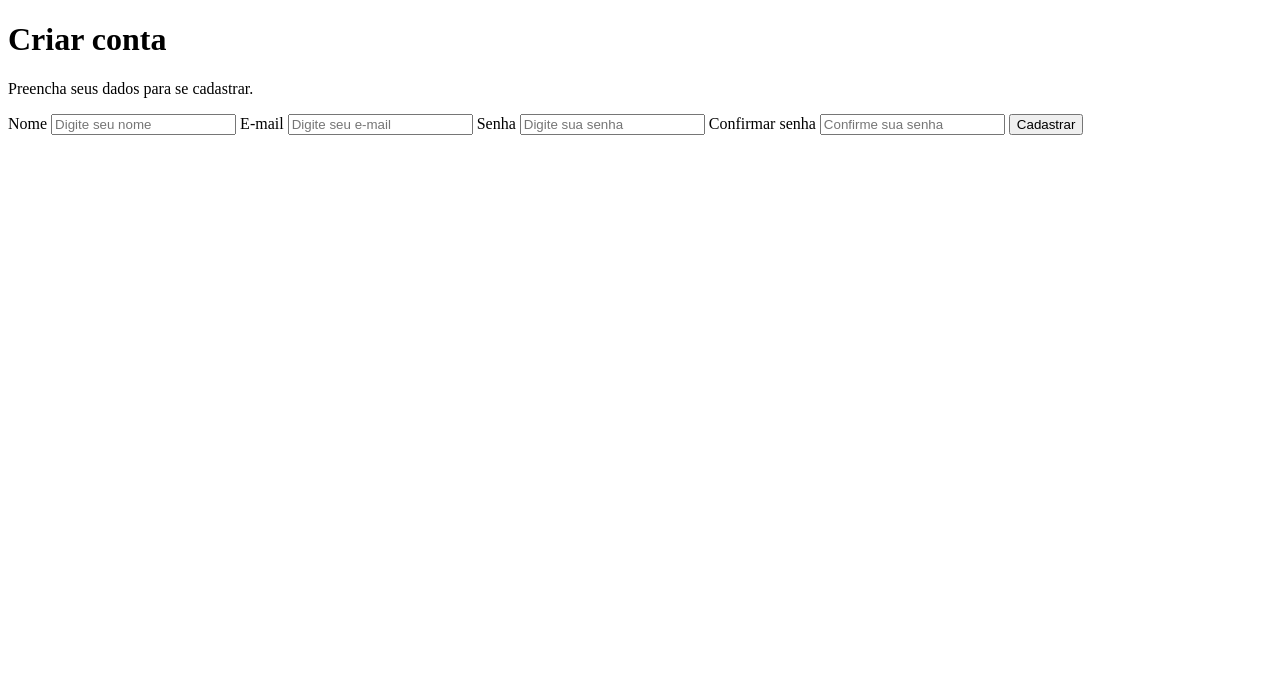
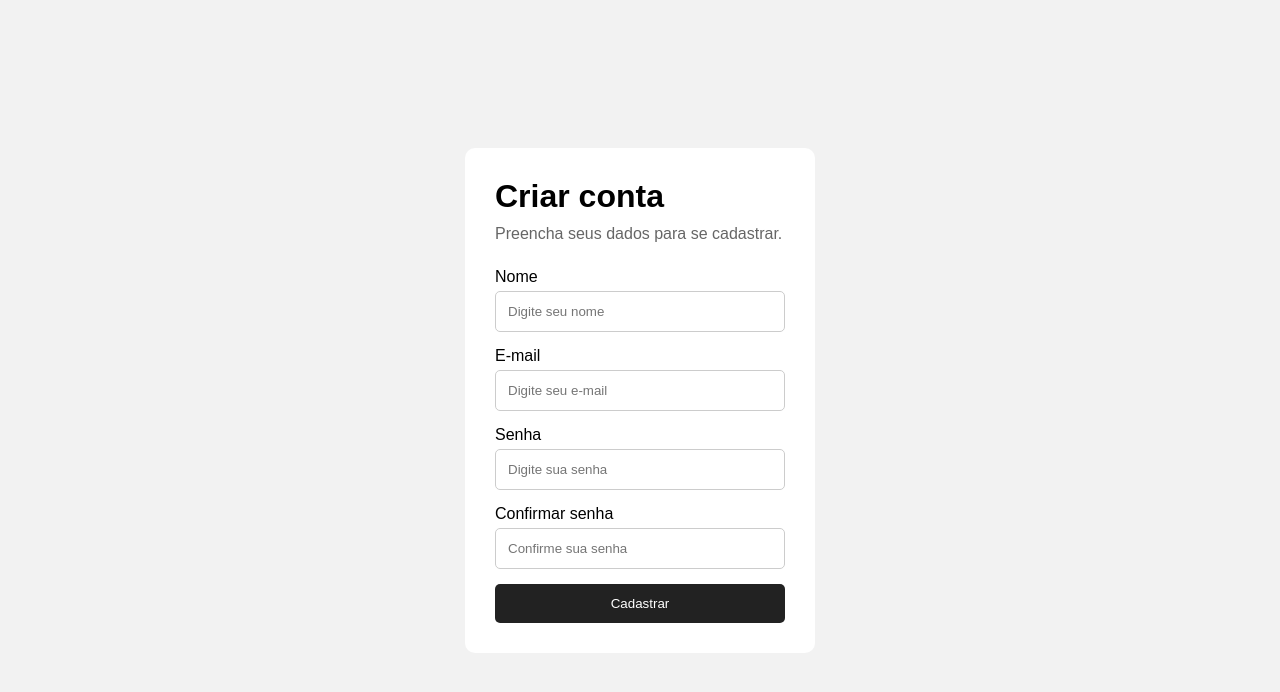
Before and after one commit to samuelfrsilva-a11y/samuel_trabalho_final, a plain HTML site: page index.html in a window 1280 px wide. Drawn offline with Linux system fonts and the light colour scheme.

```diff
--- a/index.html
+++ b/index.html
@@ -4,6 +4,7 @@
 <head>
     <meta charset="UTF-8">
     <meta name="viewport" content="width=device-width, initial-scale=1.0">
+    <link rel="stylesheet" href="style.css">
     <title>Cadastro</title>
 </head>
 
--- /dev/null
+++ b/style.css
@@ -0,0 +1,60 @@
+
+* {
+    margin: 0;
+    padding: 0;
+    box-sizing: border-box;
+}
+
+body {
+    font-family: Arial, sans-serif;
+    background: #f2f2f2;
+    display: flex;
+    justify-content: center;
+    align-items: center;
+    min-height: 100vh;
+}
+
+.cadastro {
+    background: white;
+    width: 350px;
+    padding: 30px;
+    border-radius: 10px;
+}
+
+h1 {
+    margin-bottom: 10px;
+}
+
+p {
+    color: #666;
+    margin-bottom: 25px;
+}
+
+form {
+    display: flex;
+    flex-direction: column;
+}
+
+label {
+    margin-bottom: 5px;
+}
+
+input {
+    padding: 12px;
+    margin-bottom: 15px;
+    border: 1px solid #ccc;
+    border-radius: 5px;
+}
+
+button {
+    padding: 12px;
+    border: none;
+    border-radius: 5px;
+    background: #222;
+    color: white;
+    cursor: pointer;
+}
+
+button:hover {
+    background: #444;
+}
```
Also changed, not shown: script.js (added, +23 -0 lines).
